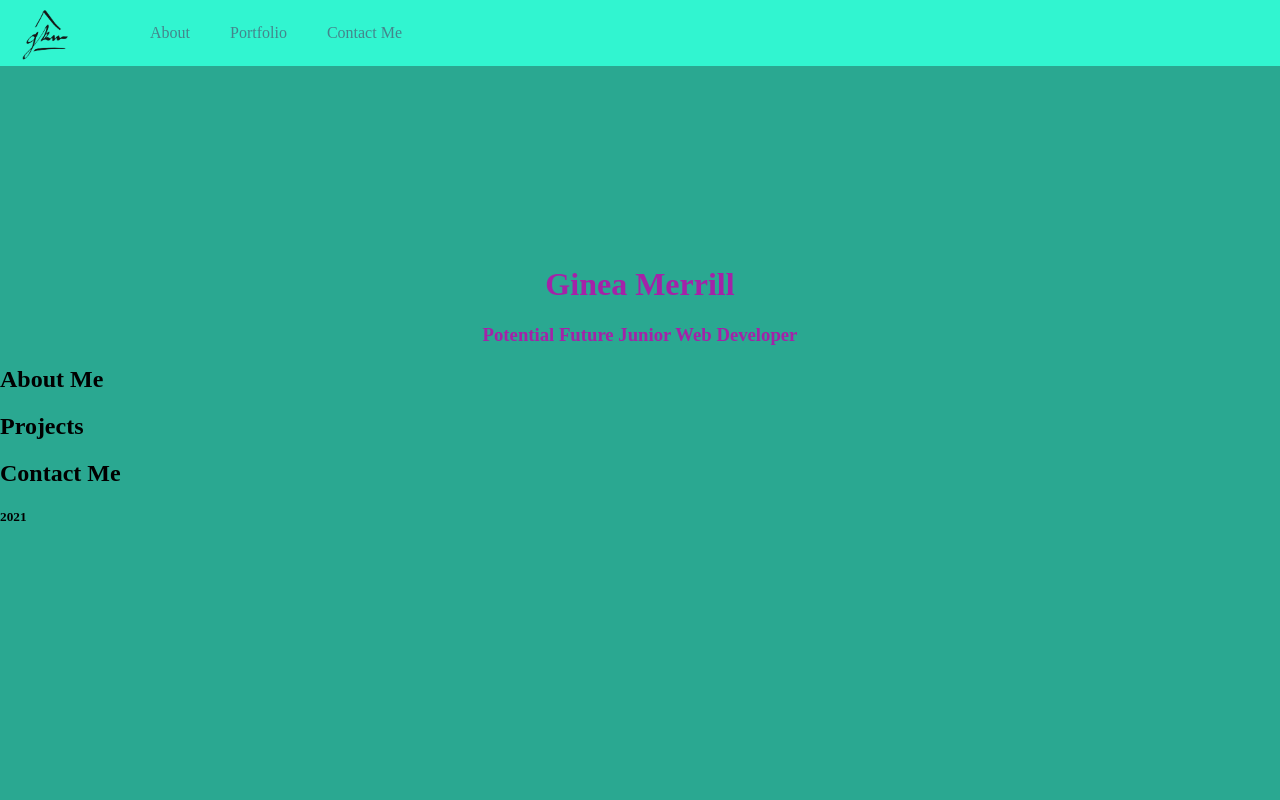
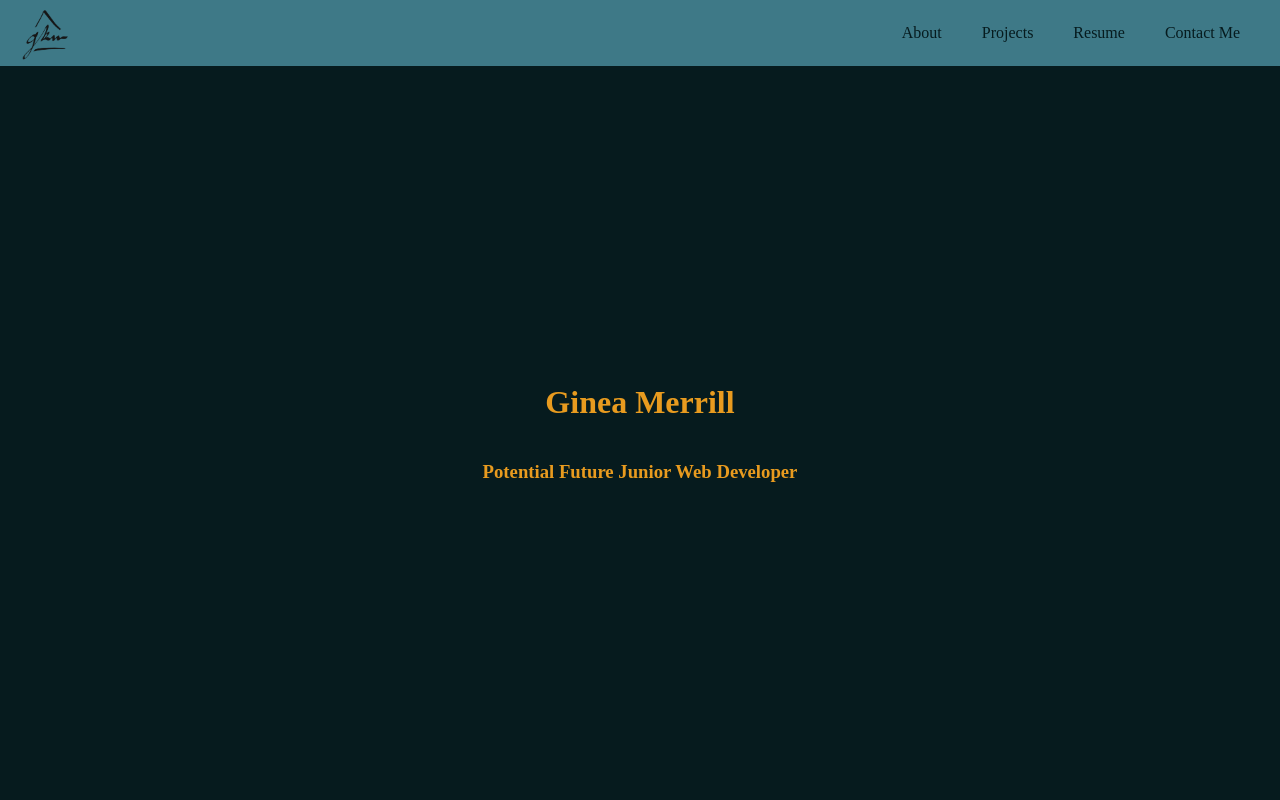
Before and after one commit to gineakanoe/Portfolio_WebDev, a plain HTML site: page index.html in a window 1280 px wide. Shown: the top 800 px of the page. Drawn offline with Linux system fonts and the light colour scheme.

Commit message:
changed style colors and set up each section's bones

```diff
--- a/index.html
+++ b/index.html
@@ -15,7 +15,8 @@
             <nav class="navLinks">
                 <ul>
                     <li id="about"><a href="#" target="_blank">About</a></li>
-                    <li id="portfolio"><a href="#" target="_blank">Portfolio</a></li>
+                    <li id="projects"><a href="#" target="_blank">Projects</a></li>
+                    <li id="resume"><a href="#" target="_blank">Resume</a></li>
                     <li id="contactMe"><a href="#" target="_blank">Contact Me</a></li>
                 </ul>
             </nav>
--- a/main.css
+++ b/main.css
@@ -14,21 +14,35 @@
 .Travel-4-hex { color: #BF9765; }
 .Travel-5-hex { color: #D92B04; }
 
+/*! AI Layout Design Color Choices */
+.layout-1-hex { color: #3E7987; opacity: 65% }
+.layout-2-hex { color: #061B1E; }
+.layout-3-hex { color: #E9F3F4; }
+.layout-4-hex { color: #E89B1F; }
+
 
 /* text structure */
 
 h1 {
     display: flex;
     justify-content: center;
-    margin-top: 200px;
-    color: #A422A8;
+
+    color: #E89B1F;
 }
+
+h2 {
+
+}
+
 
 h3 {
     display: flex;
     justify-content: center;
+    color: #E89B1F;
+}
 
-    color: #A422A8;
+h5 {
+    color: #E9F3F4;
 }
 
 ul {
@@ -39,7 +53,7 @@ ul {
 
 a {
     text-decoration: none;
-    color: #45858C;
+    color: #061B1E;
 }
 
 
@@ -47,19 +61,67 @@ a {
 /* Main Body */
 body {
     margin: auto;
-    background-color: #2AA891;
 }
 
-
+footer {
+    display: flex;
+    margin: auto;
+    justify-content: center;
+    width: 100%;
+    height: 50px;
+    background-color: #061B1E;
+}
 
 /* Sections*/
 
+.intro {
+    display: flex;
+    margin: auto;
+    justify-content: center;
+    flex-direction: column;
+    width: 100%;
+    height: 865px;
+    background-color: #061B1E;
+}
 
+.aboutMe {
+    display: flex;
+    margin: auto;
+    justify-content: center;
+    width: 100%;
+    height: 602px;
+    color: #061B1E;
+    background-color: #E9F3F4;
+}
+
+.projectsSection {
+    display: flex;
+    margin: auto;
+    justify-content: center;
+    width: 100%;
+    height: 983px;
+    color: #E9F3F4;
+    background-color: #061B1E;
+}
+
+.contactSection {
+    display: flex;
+    margin: auto;
+    justify-content: center;
+    width: 100%;
+    height: 565px;
+    color: #061B1E;
+    background-color: #E9F3F4;
+}
 
 /* nav bar structure */
 .navBar {
     display: flex;
-    background-color: #31F5D0;
+    position: fixed;
+    justify-content: space-between;
+    width: 100%;
+    background-color: #3E7987;
+
 
 }
 
@@ -85,7 +147,11 @@ body {
     padding: 8px 40px 8px 0;
 }
 
-#portfolio {
+#projects {
+    padding: 8px 40px 8px 0;
+}
+
+#resume {
     padding: 8px 40px 8px 0;
 }
 
```
